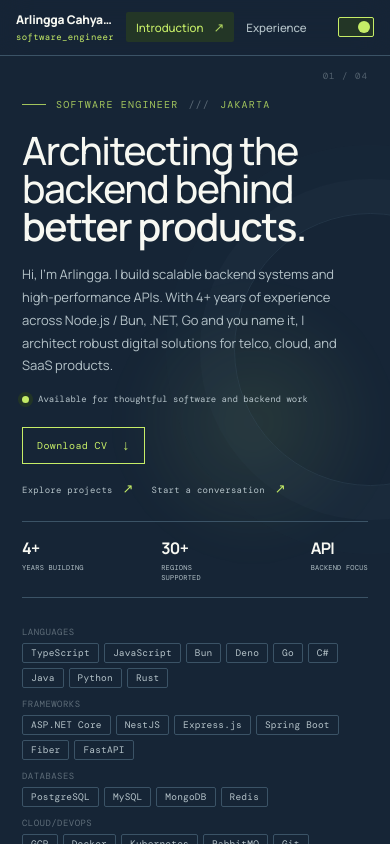
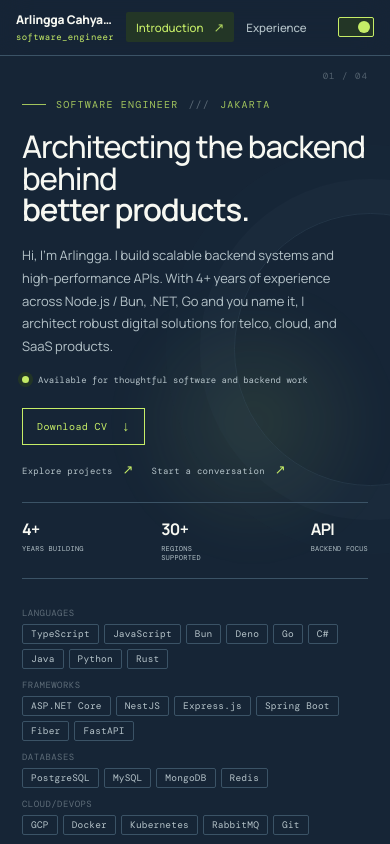
Before and after one commit to arlinggacr/portfolio-simple, a React (Vite) app: page / in a window 390 px wide. Built offline with nearby package versions, Linux system fonts and the light colour scheme.

Commit message:
fix: adjust font sizes and line height for intro headline in responsive design

```diff
--- a/src/App.css
+++ b/src/App.css
@@ -249,10 +249,10 @@ a { -webkit-tap-highlight-color: transparent; }
 .intro-content::after { content: '01 / 04'; position: absolute; top: -42px; right: 0; color: var(--ink2); font-family: var(--font-mono); font-size: 9px; letter-spacing: .12em; opacity: .38; }
 
 .intro-headline {
-  font-size: clamp(34px, 4.2vw, 66px);
+  font-size: clamp(30px, 3vw, 44px);
   font-weight: 500;
   letter-spacing: -0.035em;
-  line-height: .98;
+  line-height: 1.02;
   color: var(--ink);
   margin-bottom: 26px;
 }
@@ -530,7 +530,7 @@ a { -webkit-tap-highlight-color: transparent; }
   .main::after { opacity: .35; }
 
   .intro-content::after { top: -28px; right: 0; }
-  .intro-headline { font-size: clamp(32px, 10vw, 48px); margin-bottom: 18px; }
+  .intro-headline { font-size: clamp(28px, 8vw, 38px); margin-bottom: 18px; }
   .intro-body { font-size: 13px; margin-bottom: 28px; }
   .profile-stats { gap: 16px; justify-content: space-between; }
   .profile-stat strong { font-size: 16px; }
```
